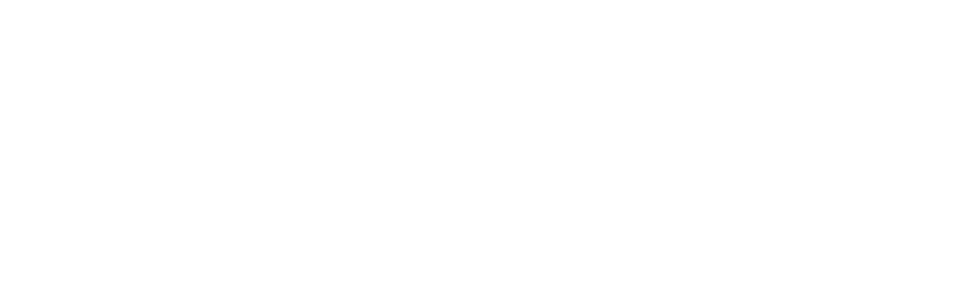
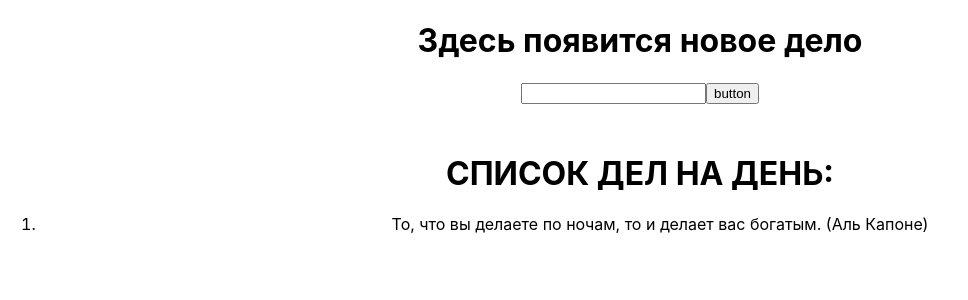
Before and after one commit to molniagrom/homework-front-main, a React (Create React App) app: page / in a window 1280 px wide. Shown: the top 300 px of the page, without its empty margins (0-968 px from the left). Built offline with nearby package versions, Linux system fonts and the light colour scheme.

Commit message:
I did all four jobs.

```diff
--- a/src/HW/4/Button.tsx
+++ b/src/HW/4/Button.tsx
@@ -1,11 +1,11 @@
 type ButtonPropsType = {
-  callBack: any // НУЖНО ПРОТИПИЗИРОВАТЬ
-  name: any // НУЖНО ПРОТИПИЗИРОВАТЬ
+    callBack: () => void // НУЖНО ПРОТИПИЗИРОВАТЬ
+    name: string // НУЖНО ПРОТИПИЗИРОВАТЬ
 };
 
 export const Button = (props: ButtonPropsType) => {
     const callBackHandler = () => {
-    // НУЖНО ДОПИСАТЬ
+        props.callBack()
     };
 
     return (
--- a/src/HW/4/HW4.tsx
+++ b/src/HW/4/HW4.tsx
@@ -20,33 +20,33 @@
   ]);
 
   const handleSave = () => {
-    setTexts([currentText, ...texts]);
+    setTexts([...texts, currentText]);
     setCurrentText('');
   };
 
   return (
     <div id={'hw04'}>
-      {/*{currentText ? (*/}
-      {/*  <h1 id={'hw04-text'}>{currentText}</h1>*/}
-      {/*) : (*/}
-      {/*  <h1 id={'hw04-default-text'}>Здесь появится новое дело</h1>*/}
-      {/*)}*/}
+      {currentText ? (
+        <h1 id={'hw04-text'}>{currentText}</h1>
+      ) : (
+        <h1 id={'hw04-default-text'}>Здесь появится новое дело</h1>
+      )}
 
-      {/*<Input НЕ ХВАТАЕТ АРГУМЕНТОВ />*/}
+      <Input currentText={currentText} setCurrentText={setCurrentText} />
 
-      {/*<Button НЕ ХВАТАЕТ АРГУМЕНТОВ />*/}
+      <Button callBack={handleSave} name={"button"} />
 
-      {/*<h1 style={{ marginTop: '50px' }}>СПИСОК ДЕЛ НА ДЕНЬ:</h1>*/}
+      <h1 style={{ marginTop: '50px' }}>СПИСОК ДЕЛ НА ДЕНЬ:</h1>
 
-      {/*<ol id={'hw04-tasks'}>*/}
-      {/*  {texts.map((el, index) => {*/}
-      {/*    return (*/}
-      {/*      <li key={index} id={`hw04-task-${index}`} className={ЕСЛИ ЧЕТН ? S.chetNechet : ''}>*/}
-      {/*        {el}*/}
-      {/*      </li>*/}
-      {/*    );*/}
-      {/*  })}*/}
-      {/*</ol>*/}
+      <ol id={'hw04-tasks'}>
+        {texts.map((el, index) => {
+          return (
+            <li key={index} id={`hw04-task-${index}`} className={index ? s.chetNechet : ''}>
+              {el}
+            </li>
+          );
+        })}
+      </ol>
     </div>
   );
 };
--- a/src/HW/4/Input.tsx
+++ b/src/HW/4/Input.tsx
@@ -1,14 +1,16 @@
+import {ChangeEvent} from "react";
+
 type InputPropsType = {
-	currentText: any // НУЖНО ПРОТИПИЗИРОВАТЬ
-	setCurrentText: any // НУЖНО ПРОТИПИЗИРОВАТЬ
+	currentText: string // НУЖНО ПРОТИПИЗИРОВАТЬ
+	setCurrentText: (value: string) => void
 };
 
 export const Input = (props: InputPropsType) => {
-	const onChangeHandler = (event: 'НУЖНО ПРОТИПИЗИРОВАТЬ') => {
-		// НУЖНО ДОПИСАТЬ
+	const onChangeHandler = (event: ChangeEvent<HTMLInputElement>) => {
+		props.setCurrentText(event.target.value)
 	};
 
-	// return (
-	//   <input id={'hw04-input'} type="text" value={props.currentText} onChange={onChangeHandler} />
-	// );
+	return (
+	  <input id={'hw04-input'} type="text" value={props.currentText} onChange={onChangeHandler} />
+	);
 };
```
Lines whose indentation alone changed are shown as unchanged.
